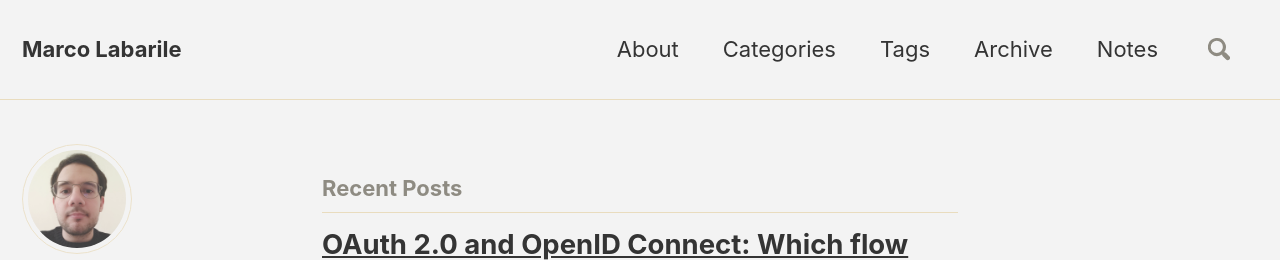
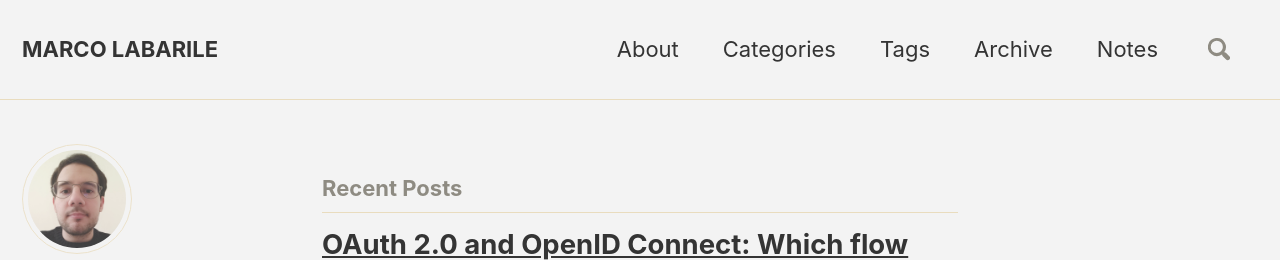
Before and after one commit to labarilem/labarilem.github.io, a Jekyll site: the page built from index.html, in a window 1280 px wide and 900 px high. Shown: the top 260 px of the window. Built offline with Jekyll 4.4.1, drawn with Linux system fonts in a browser that asks for light colours; nearby versions of some CDN libraries; the list of posts is cut into pages by our own code.

```diff
--- a/_config.yml
+++ b/_config.yml
@@ -16,7 +16,7 @@ minimal_mistakes_skin    : "dirt" # "air", "aqua", "contrast", "dark", "dirt", "
 
 # Site Settings
 locale                   : "en-GB"
-title                    : "Marco Labarile"
+title                    : "MARCO LABARILE"
 title_separator          : "-"
 name                     : "Marco Labarile"
 description              : "Marco Labarile's personal website and blog."
```
